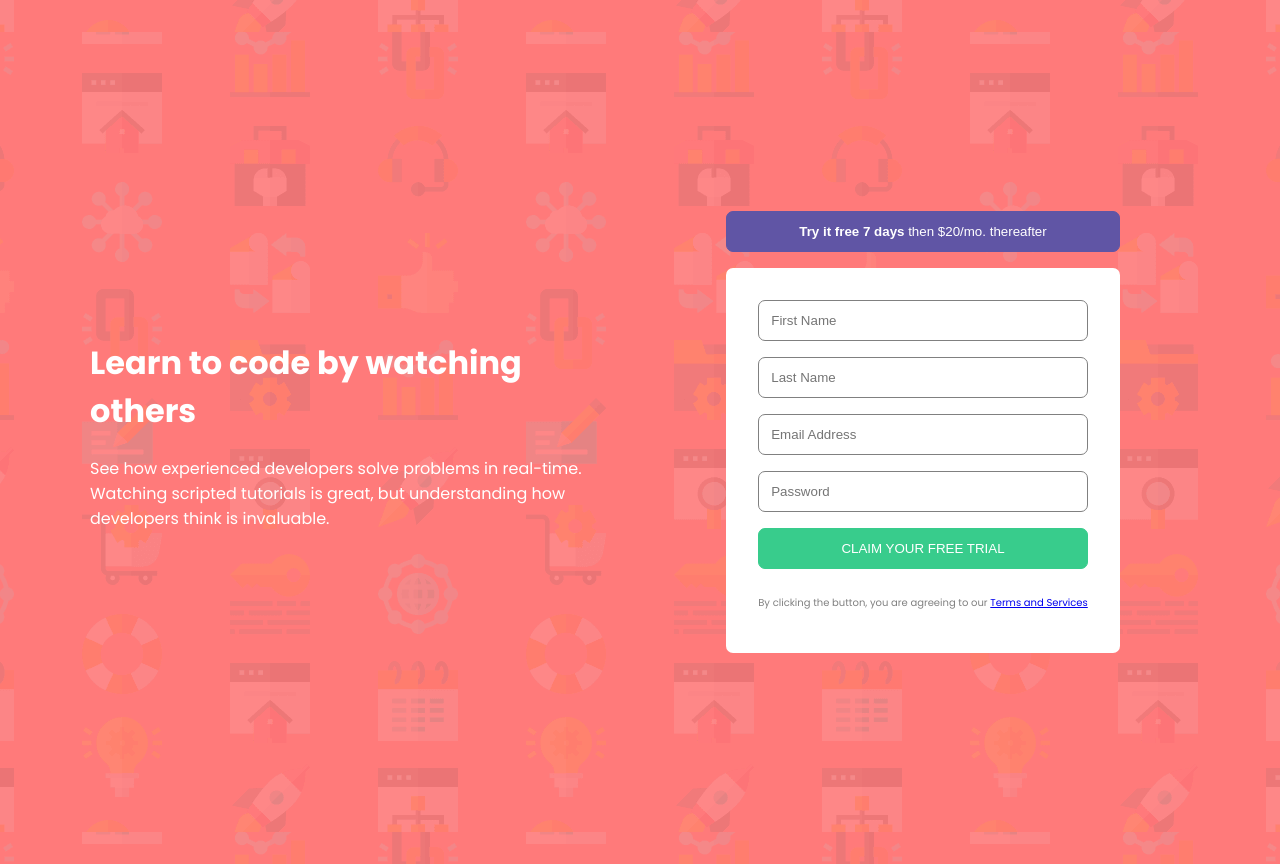
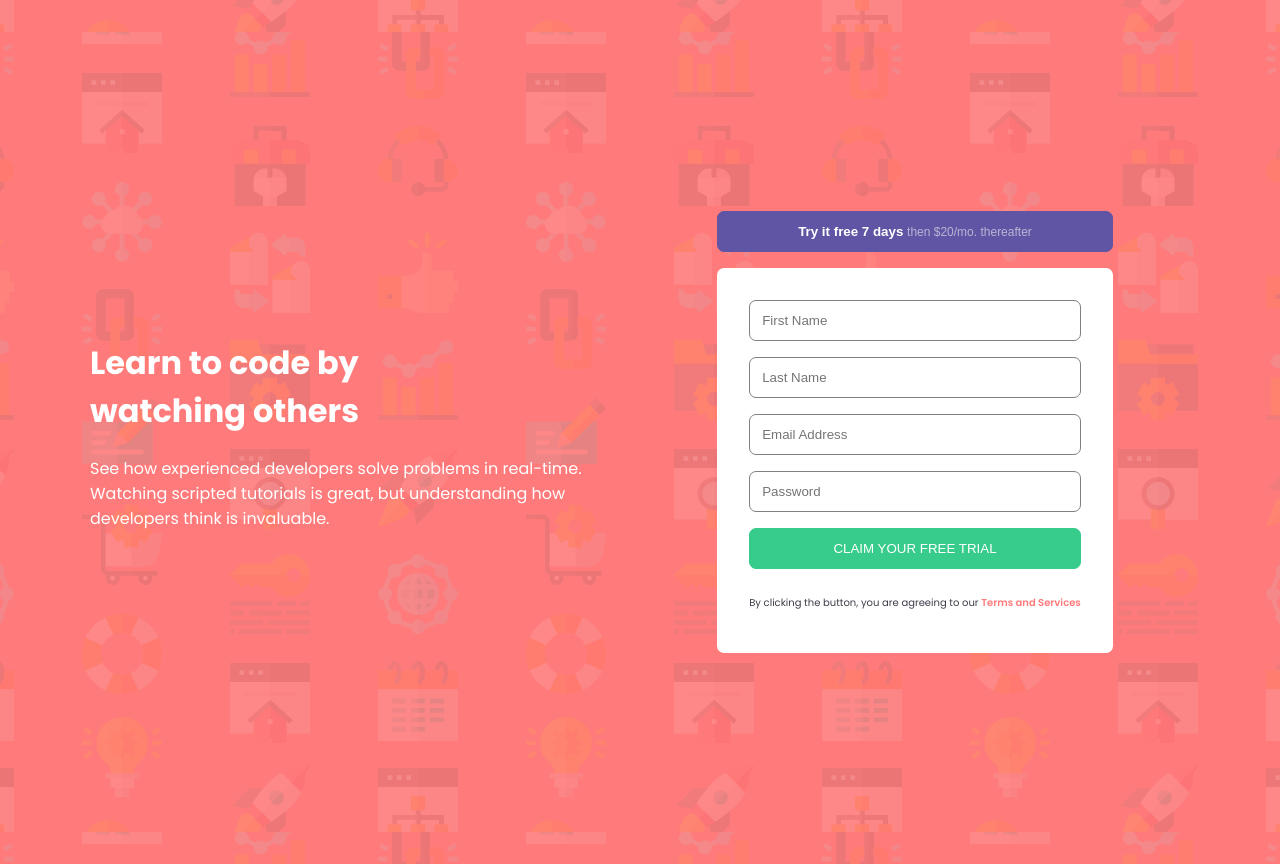
Before and after one commit to guimar86/signup-form, a plain HTML site: page index.html in a window 1280 px wide. Drawn offline with Linux system fonts and the light colour scheme.

Commit message:
Update styles and HTML structure for improved layout and accessibility

```diff
--- a/css/styles.css
+++ b/css/styles.css
@@ -20,7 +20,6 @@ body {
 .container {
   display: grid;
   grid-template-columns: repeat(auto-fit, minmax(300px, 1fr));
-  gap: 2rem;
   max-width: 1100px;
   padding: 2rem;
   justify-items: center;
@@ -54,6 +53,11 @@ body {
   font-weight: 600;
 }
 
+.try-it-btn span:nth-child(2) {
+  font-size: 0.75rem;
+  color: var(--clr-purple-350);
+}
+
 .claim-btn {
   background-color: var(--clr-green-400);
   border: 1px solid var(--clr-green-400);
@@ -81,8 +85,20 @@ input[type="password"] {
   border: 1px solid gray;
 }
 
+input[type="text"]:focus,
+input[type="email"]:focus,
+input[type="password"]:focus {
+  outline: 1px solid var(--clr-purple-350);
+}
+
 .terms_and_conditions {
   font-size: 0.75rem;
-  color: gray;
+  color: var(--clr-gray-900);
   font-size: 10px;
 }
+
+.terms_and_conditions a {
+  color: var(--clr-red-400);
+  text-decoration: none;
+  font-weight: 600;
+}
--- a/index.html
+++ b/index.html
@@ -20,7 +20,7 @@
   <body>
     <div class="container">
       <div class="form-info">
-        <h1>Learn to code by watching others</h1>
+        <h1>Learn to code by <br />watching others</h1>
         <p>
           See how experienced developers solve problems in real-time. Watching
           scripted tutorials is great, but understanding how developers think is
```
